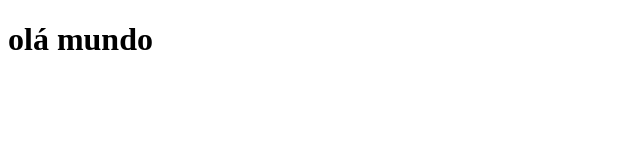
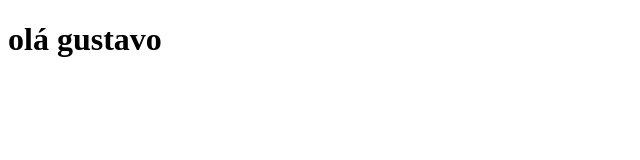
Before and after one commit to CAKeysama/teste-vscode, a plain HTML site: page index.html in a window 1280 px wide. Shown: the full height of the page, 0-640 px from the left. Drawn offline with Linux system fonts and the light colour scheme.

Commit message:
Update index.html

```diff
--- a/index.html
+++ b/index.html
@@ -7,6 +7,6 @@
     <title>APROVA +</title>
 </head>
 <body>
-    <h1>olá mundo</h1>
+    <h1>olá gustavo</h1>
 </body>
 </html>
```
